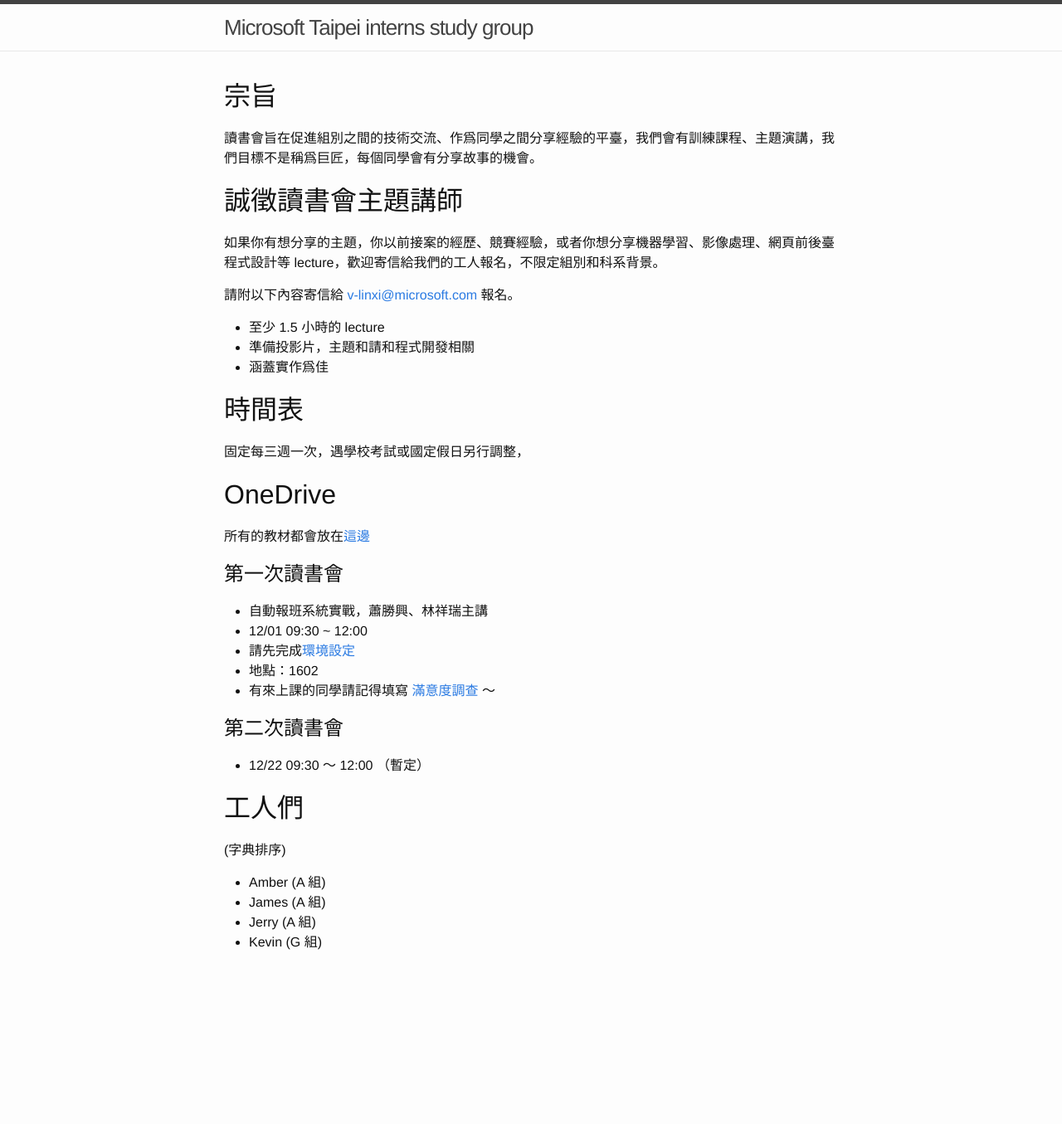
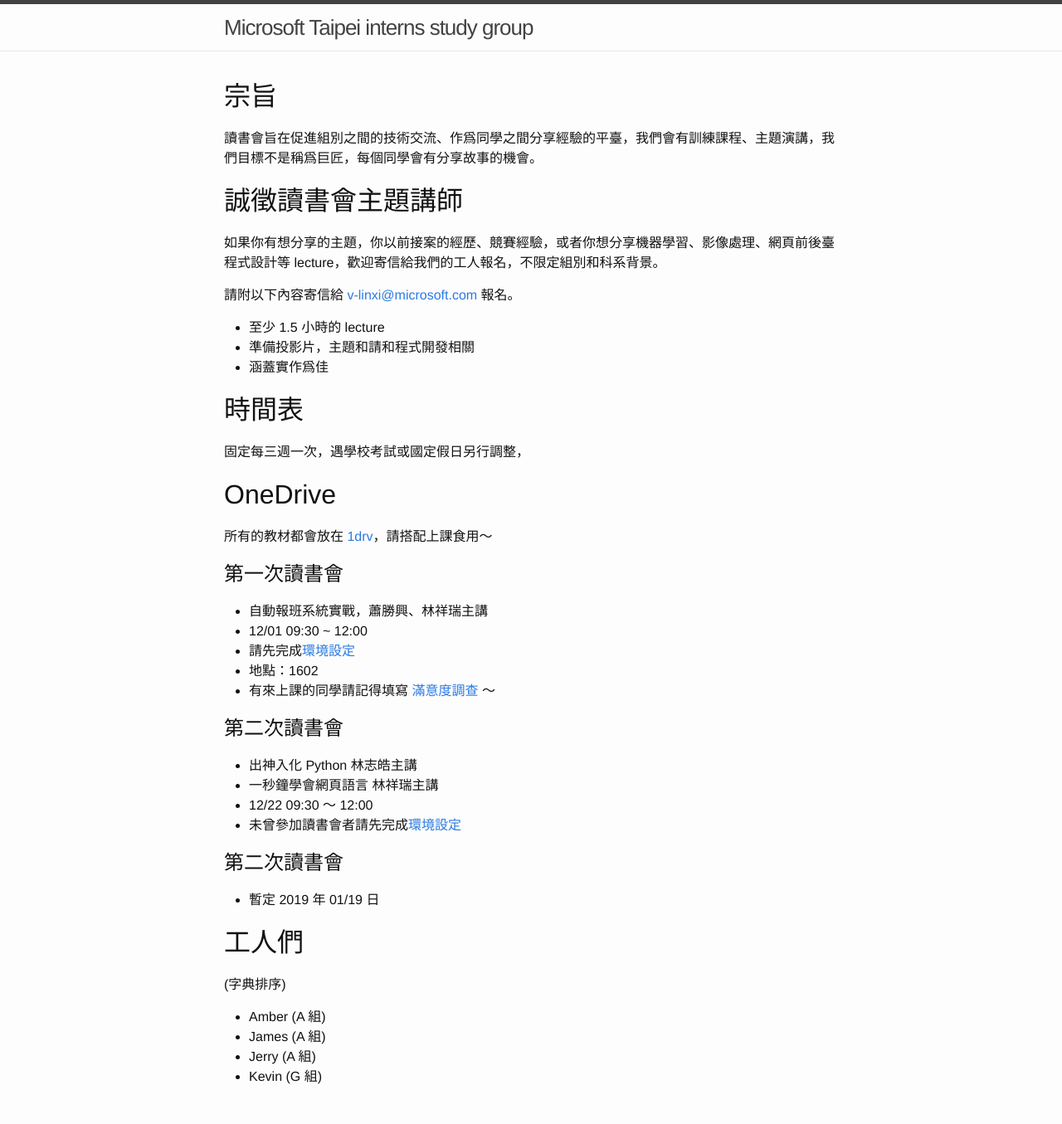
Before and after one commit to Microsoft-Taipei-Intern-Study-Group/Microsoft-Taipei-Intern-Study-Group.github.io, a Jekyll site: the page built from index.md, in a window 1280 px wide. Shown: the whole page at 83% size. Built offline with Jekyll 4.4.1, drawn with Linux system fonts in a browser that asks for light colours; before the commit the page ends 1193 px from its top, so only the background shows below that.

Commit message:
Announce 12/22 study group

```diff
--- a/index.md
+++ b/index.md
@@ -23,7 +23,7 @@ permalink: /
 固定每三週一次，遇學校考試或國定假日另行調整，
 
 # OneDrive
-所有的教材都會放在[這邊](https://microsoftapc-my.sharepoint.com/:f:/g/personal/v-linxi_microsoft_com/Etxyjg4nUsBLgrJVL4bf8Y0Bjvx1lESranQb6F4AWAb5cw?e=J8dVIf)
+所有的教材都會放在 [1drv](https://microsoftapc-my.sharepoint.com/:f:/g/personal/v-linxi_microsoft_com/Etxyjg4nUsBLgrJVL4bf8Y0Bjvx1lESranQb6F4AWAb5cw?e=J8dVIf)，請搭配上課食用～
 
 ## 第一次讀書會
 
@@ -35,7 +35,14 @@ permalink: /
 
 ## 第二次讀書會
 
-- 12/22 09:30 ～ 12:00 （暫定）
+- 出神入化 Python 林志皓主講
+- 一秒鐘學會網頁語言 林祥瑞主講
+- 12/22 09:30 ～ 12:00
+- 未曾參加讀書會者請先完成[環境設定](https://microsoftapc-my.sharepoint.com/:p:/g/personal/v-linxi_microsoft_com/EUiJjDuj0vVCuzgoPxxw6H8BVbbyTdw1XtblPNUlW9r27w?e=kPjYQF)
+
+## 第二次讀書會
+
+- 暫定 2019 年 01/19 日
 
 # 工人們
 
```
